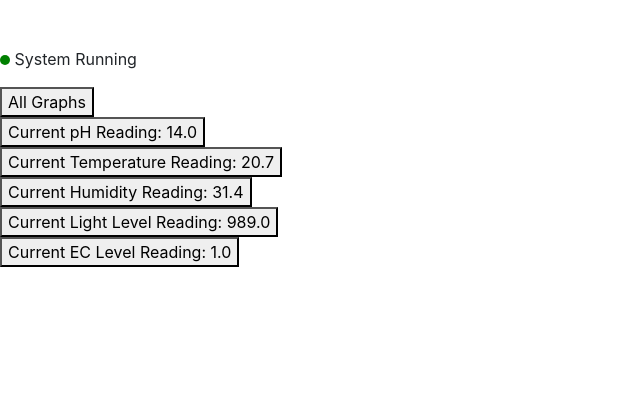
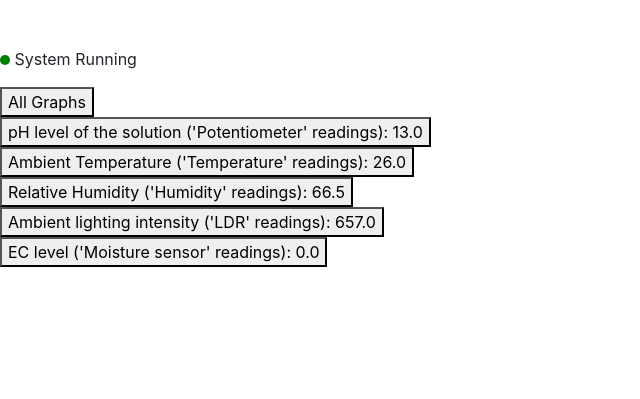
Before and after one commit to Pozq100/WebPage, a Flask app: page / in a window 1280 px wide. Shown: the part 401-800 px from the top of the page, without its empty margins (0-640 px from the left). Run offline with Flask 3, Linux system fonts and the light colour scheme; some libraries are stand-ins or nearby versions.

Commit message:
final update(?)

```diff
--- a/Alldatas.csv
+++ b/Alldatas.csv
@@ -18,3 +18,6 @@ Temperature,Humidity,EC_level,pH_level,light_level
 31.1,29.3,0.0,12.0,901.0
 26.0,66.5,0.0,13.0,657.0
 20.7,31.4,1.0,14.0,989.0
+38.4,3.9,1.0,4.0,612.0
+27.0,51.0,0.0,4.0,911.0
+26.0,66.5,0.0,13.0,657.0
--- a/data.txt
+++ /dev/null
@@ -1,2 +0,0 @@
-temperature, 50, 70, 25, 100, 10
-humidity, 50, 70, 25, 100, 10
--- a/templates/test_index.html
+++ b/templates/test_index.html
@@ -131,15 +131,16 @@
         var tm = requests.done(function (result) {
           if (result.length > 0) {
             document.getElementById("pHGraph").innerText =
-              "Current pH Reading: " + result[4];
+              "pH level of the solution ('Potentiometer' readings): " +
+              result[4];
             document.getElementById("TempGraph").innerText =
-              "Current Temperature Reading: " + result[1];
+              "Ambient Temperature ('Temperature' readings): " + result[1];
             document.getElementById("HumidGraph").innerText =
-              "Current Humidity Reading: " + result[2];
+              "Relative Humidity ('Humidity' readings): " + result[2];
             document.getElementById("LightGraph").innerText =
-              "Current Light Level Reading: " + result[5];
+              "Ambient lighting intensity ('LDR' readings): " + result[5];
             document.getElementById("ECGraph").innerText =
-              "Current EC Level Reading: " + result[3];
+              "EC level ('Moisture sensor' readings): " + result[3];
           } else {
             // Handle the case when data is not available
             document.getElementById("pHGraph").innerText = "No data available";
```
Also changed, not shown: templates/images/devops-test.png (deleted), templates/images/devops.png (deleted).
